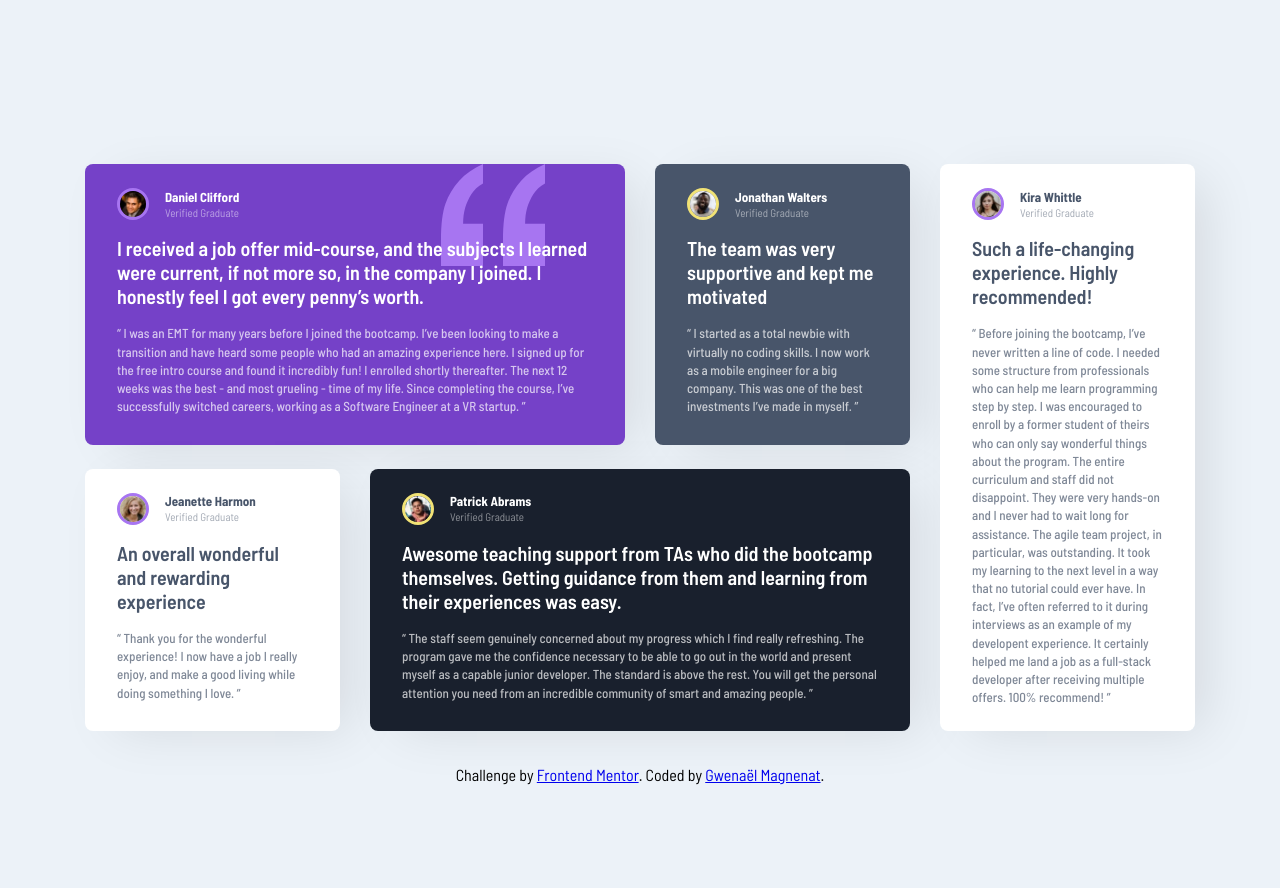
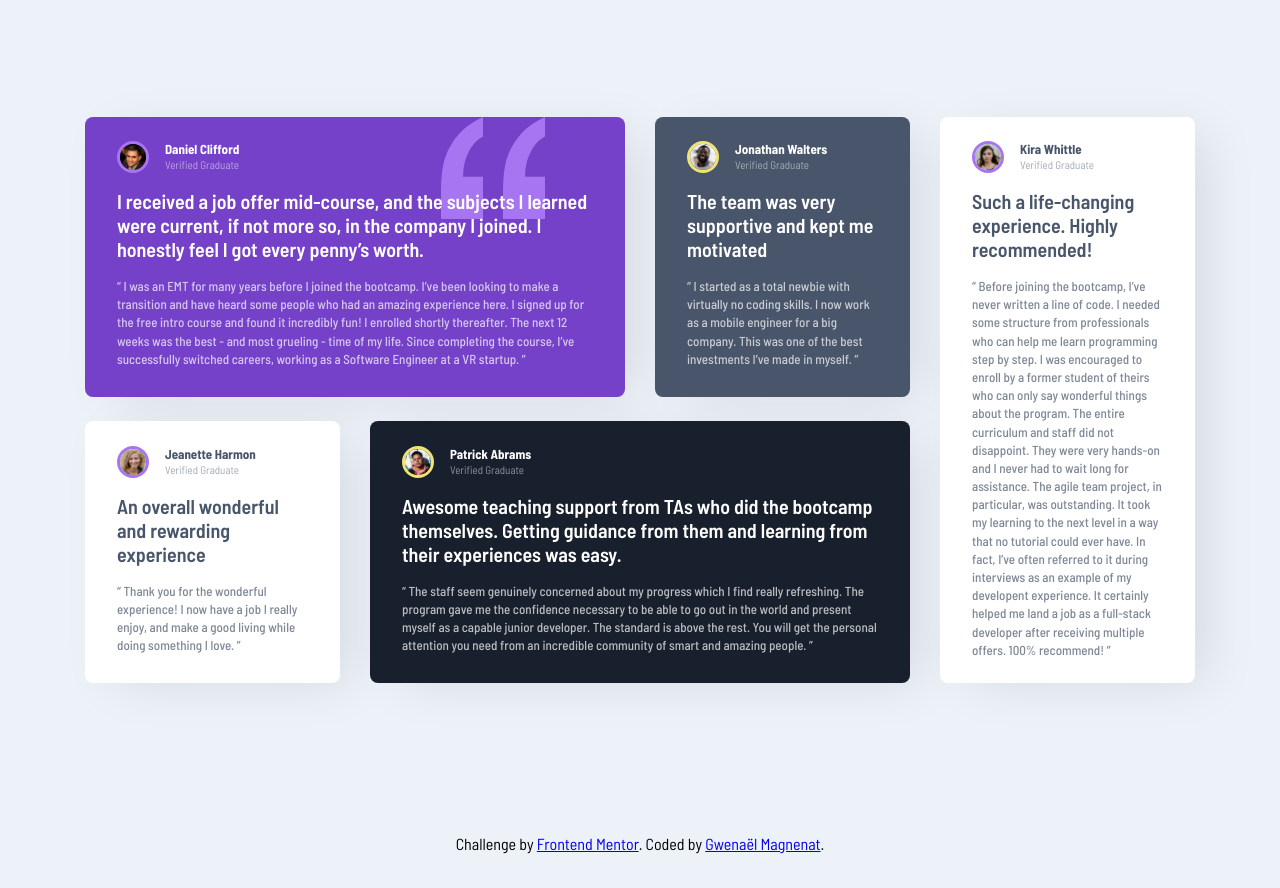
Before and after one commit to gmagnenat/testimonials-grid-section, a website: page src/index.html in a window 1280 px wide. Before the commit the page ends 819 px from the top, so only its background shows below. Drawn offline with nearby package versions, Linux system fonts and the light colour scheme; files that its build step writes are made by us from their sources.

Commit message:
Fix layout and top padding

```diff
--- a/src/scss/main.scss
+++ b/src/scss/main.scss
@@ -4,17 +4,21 @@
 @use "resets" as *;
 
 body {
-  min-height: 100vh;
-  @include flex-col;
-  align-items: center;
-  justify-content: center;
   font-family: $ff-body;
   background-color: $clr-bg-body;
   line-height: 1.5;
 }
 
+#main {
+  padding-top: 4.5rem;
+  min-height: 100vh;
+  @include flex-col;
+  align-items: center;
+  justify-content: center;
+}
+
 .testimonials {
-  margin-top: 10.25rem;
+  // margin-top: 10.25rem;
   display: grid;
   grid-template-columns: 1fr;
   gap: 1.875rem;
@@ -138,6 +142,10 @@ footer {
 }
 
 @media screen and (min-width: 70em) {
+  #main {
+    padding-top: 0;
+  }
+
   .testimonials {
     max-width: 69.375rem;
     grid-template-columns: repeat(4, 1fr);
```
